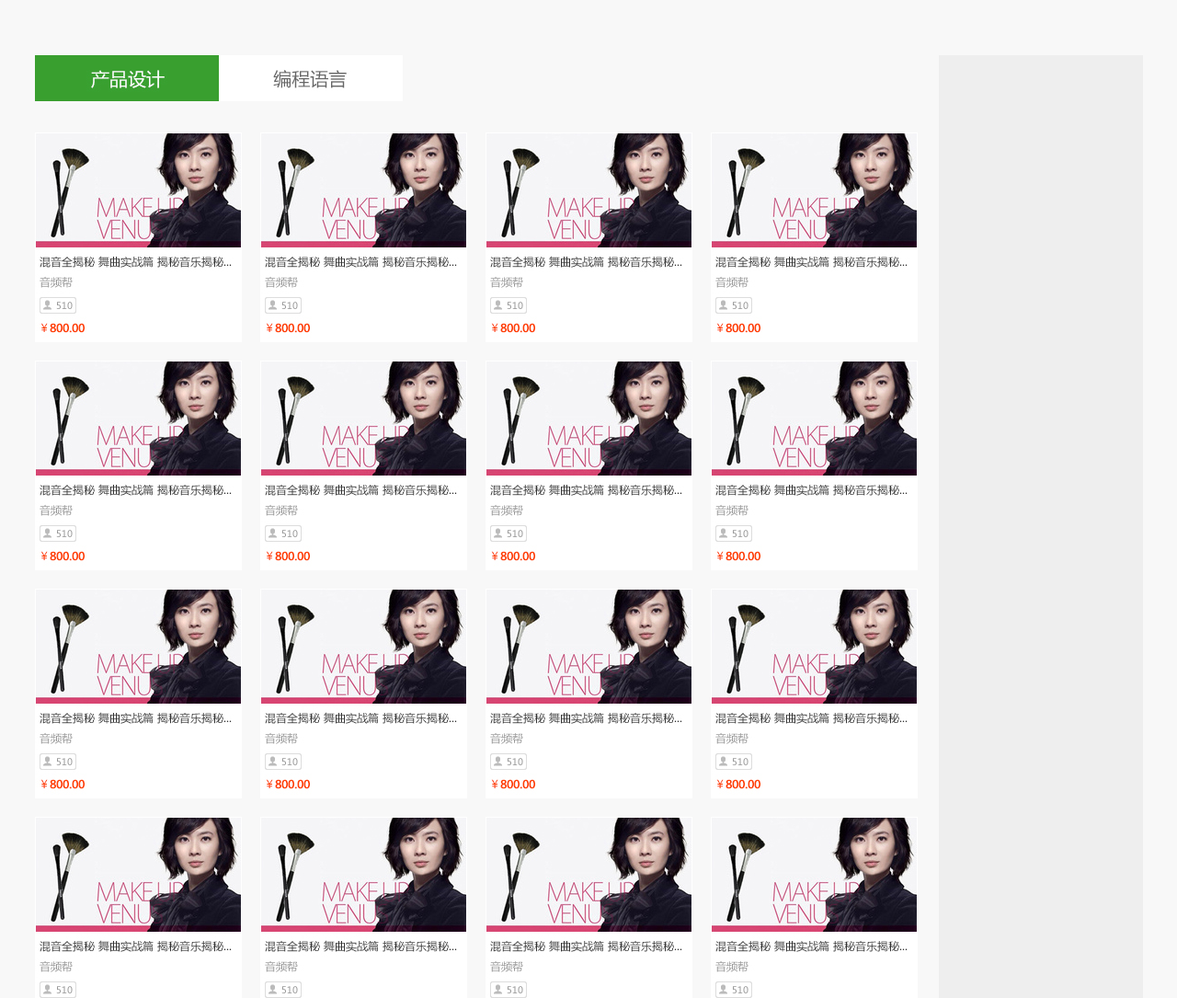
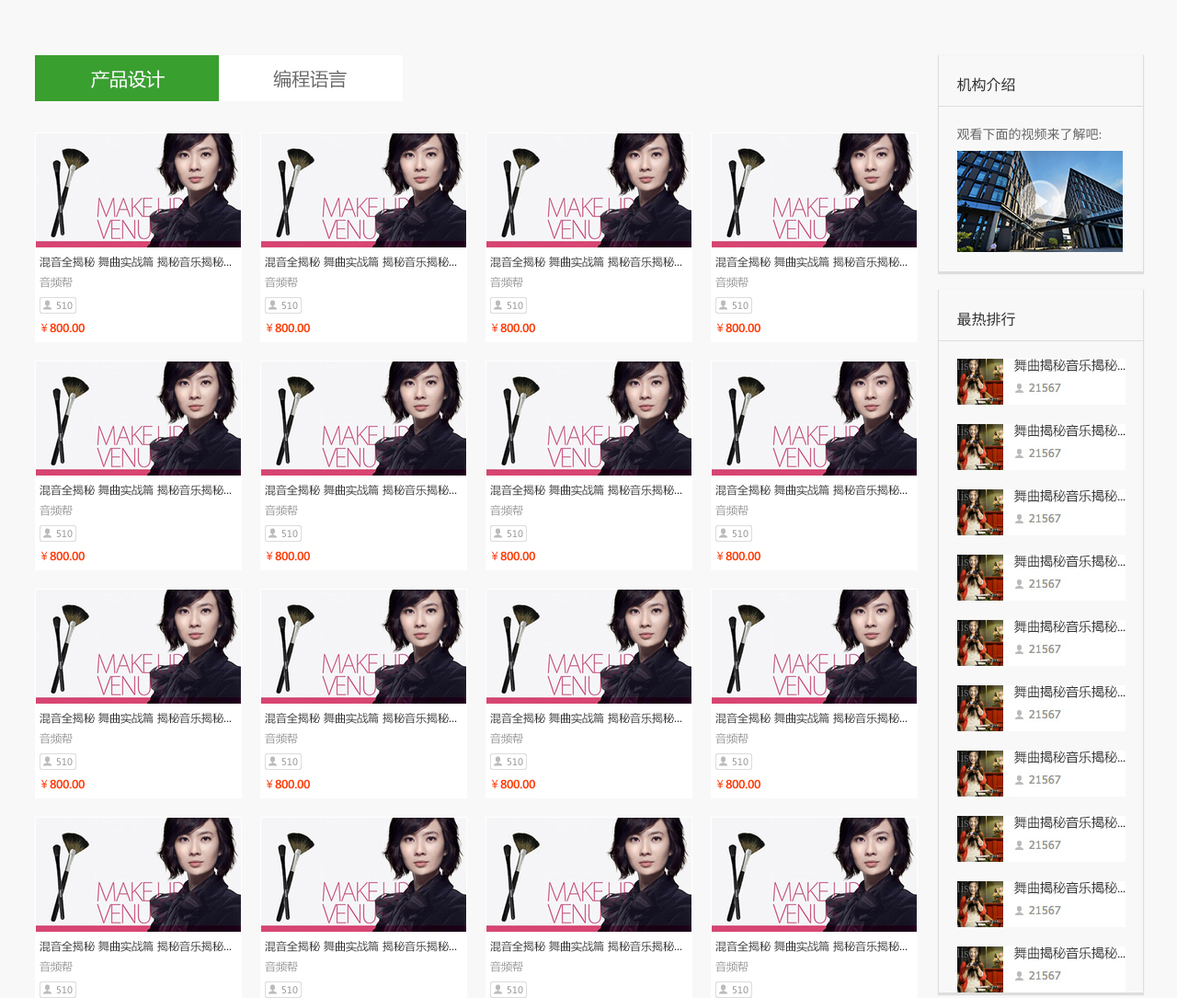
Before and after one commit to cangdow/NetEase-Frontend, a plain HTML site: page index.html in a window 1280 px wide. Shown: the part 1120-2205 px from the top of the page at 92% size. Drawn offline with Linux system fonts and the light colour scheme.

Commit message:
change-2-23

```diff
--- a/css/style.css
+++ b/css/style.css
@@ -18,11 +18,13 @@
 }
 #adv a{
     color: #21a557;
+    background-color: transparent;  /*回到默认设置*/
 }
 #adv span{
     position: absolute;
     right: 207px;
     cursor: pointer;
+    background-color: transparent;  /*回到默认设置*/
 }
 /*广告通知条结束*/
 /*导航栏开始*/
@@ -52,6 +54,7 @@
     width: 100%;
     height: 460px;
     overflow: hidden;
+
 }
 .ad .list{
     width: 1652px;
@@ -88,6 +91,7 @@
     width: 100px;
     text-align: center;
     z-index: 2;
+    background-color: transparent;  /*回到默认设置*/
 }
 .ad .btn span{
     float: left;
@@ -165,6 +169,7 @@ float:left;overflow:hidden;}
 /*工作环境结束*/
 
 /*主内容区开始*/
+/*主栏部分*/
 #main{position: absolute;top: 1180px;width: 100%;height: 1350px;}
 #main-wrap{width: 1205px;height: 1350px;margin:auto;}
 #main-side{width: 960px;height: 1350px;float: left; }
@@ -178,13 +183,38 @@ float:left;overflow:hidden;}
 background-image: url(../images/album.jpg);}
 #main-side #main-content .album + .album{margin-left: 20px;}
 
+/*翻页部分*/
 #main-side #fangye{width: 300px;height: 20px;
-margin-top: 30px;margin-left: 660px;background-color: #eee;}
+margin-top: 30px;margin-left: 660px;
+background: url(../images/fangye.jpg);}
 
 
-#right-side{width: 222px;height: 1350px;float: right;
-background-color: #eee;}
-/*boder 1px*/
+/*侧边栏部分*/
+#right-side{width: 222px;height: 1350px;float: right;}
+#intr{background-color: #fff;}
+#intr .intr-p{width: 222px;height: 55px;font-size: 16px;color: #333;
+box-shadow: 0px 1px 1px 1px #ddd;
+box-sizing: border-box;padding-left: 20px;padding-top: 19px;}
+#intr .intr-v{width: 222px;height: 180px;font-size: 14px;color: #666;
+box-shadow: 0px 2px 1px 1px #ddd;
+border-top: 1px solid #ddd;
+box-sizing: border-box;padding-left: 20px;padding-top: 19px;
+}
+#intr .intr-v .video{width: 180px;height: 110px;margin-top: 9px;
+background: url(../images/video.jpg);
+}
+
+#hot{margin-top: 20px;}
+#hot .hot-p{width: 222px;height: 55px;font-size: 16px;color: #333;
+box-shadow: 0px 1px 1px 1px #ddd;
+box-sizing: border-box;padding-left: 20px;padding-top: 19px;}
+#hot .hot-list{width: 222px;font-size: 14px;color: #666;
+box-shadow: 0px 2px 1px 1px #ddd;
+border-top: 1px solid #ddd;
+box-sizing: border-box;padding-left: 20px;padding-top: 19px;
+}
+#hot .hot-list .list{width:183px;height: 50px;margin-bottom: 21px;
+background: url(../images/list.jpg);}
 /*主内容区结束*/
 
 /*footer区开始*/
--- a/index.html
+++ b/index.html
@@ -149,10 +149,30 @@
 
 	<div id="right-side">
 		<div id="intr">
-
+			<div class="intr-p">
+				<p>机构介绍</p>
+			</div>
+			<div class="intr-v">
+				<p>观看下面的视频来了解吧:</p>
+				<div class="video"></div>
+			</div>
 		</div>
 		<div id="hot">
-
+			<div class="hot-p">
+				<p>最热排行</p>
+			</div>
+			<div class="hot-list">
+				<div class="list">list1</div>
+				<div class="list">list1</div>
+				<div class="list">list1</div>
+				<div class="list">list1</div>
+				<div class="list">list1</div>
+				<div class="list">list1</div>
+				<div class="list">list1</div>
+				<div class="list">list1</div>
+				<div class="list">list1</div>
+				<div class="list">list1</div>
+			</div>
 		</div>
 	</div>
 </div>
```
Also changed, not shown: images/fangye.jpg (added), images/list.jpg (added), images/video.jpg (added).
